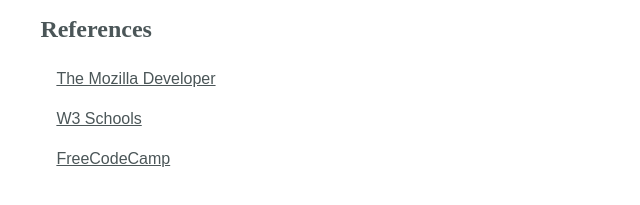
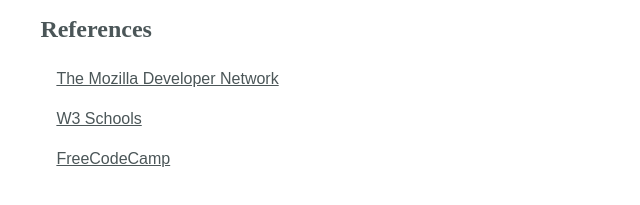
Before and after one commit to jahson8/css-selectors-doc, a plain HTML site: page index.html in a window 1280 px wide. Shown: the part 6527-6732 px from the top of the page, 328-968 px from the left. Drawn offline with Linux system fonts and the light colour scheme; a web font is replaced by a local one.

Commit message:
minor updates to html

```diff
--- a/index.html
+++ b/index.html
@@ -447,10 +447,11 @@
         <section class="main-section" id="references">
           <header>
             <h2>References</h2>
+          </header>
             <ul>
               <li>
                 <a href="https://developer.mozilla.org/en-US/" target="_blank"
-                  >The Mozilla Developer</a
+                  >The Mozilla Developer Network</a
                 >
               </li>
               <li>
```
